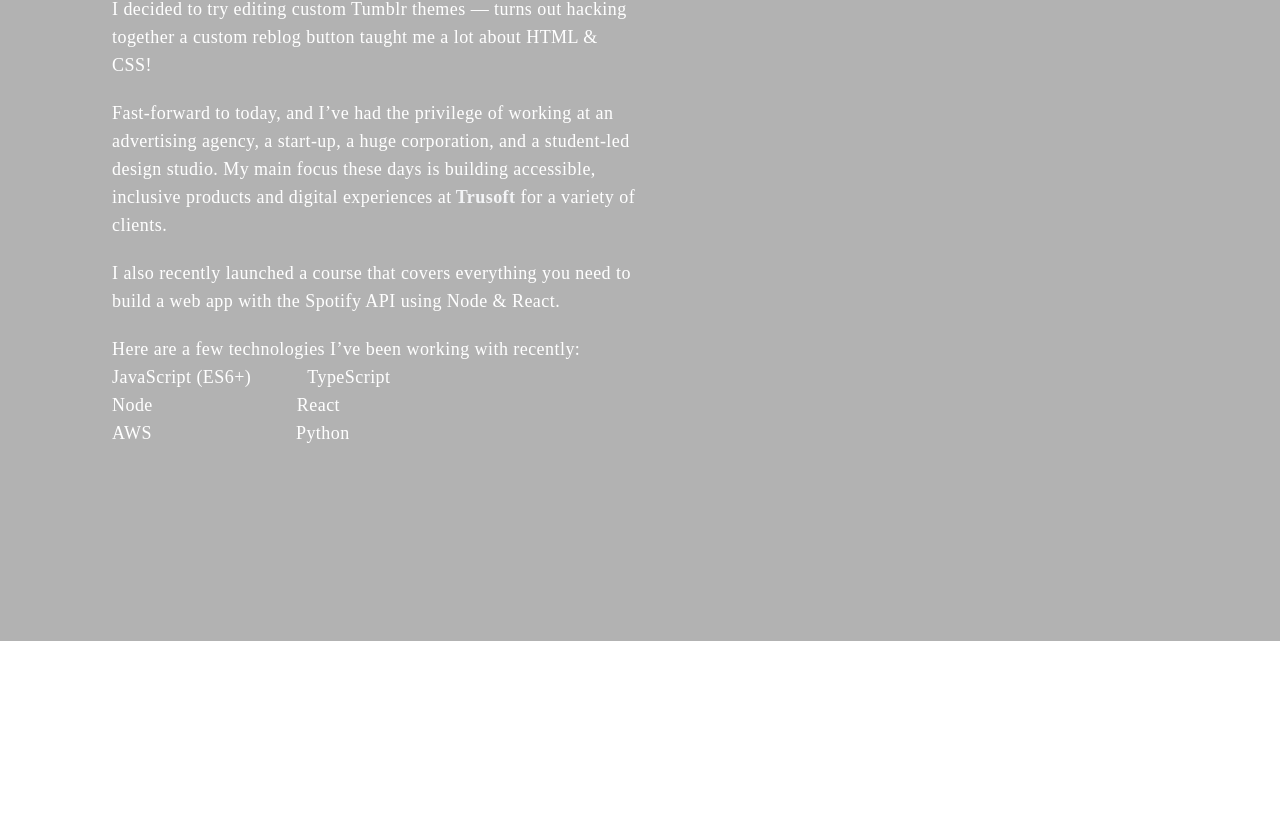
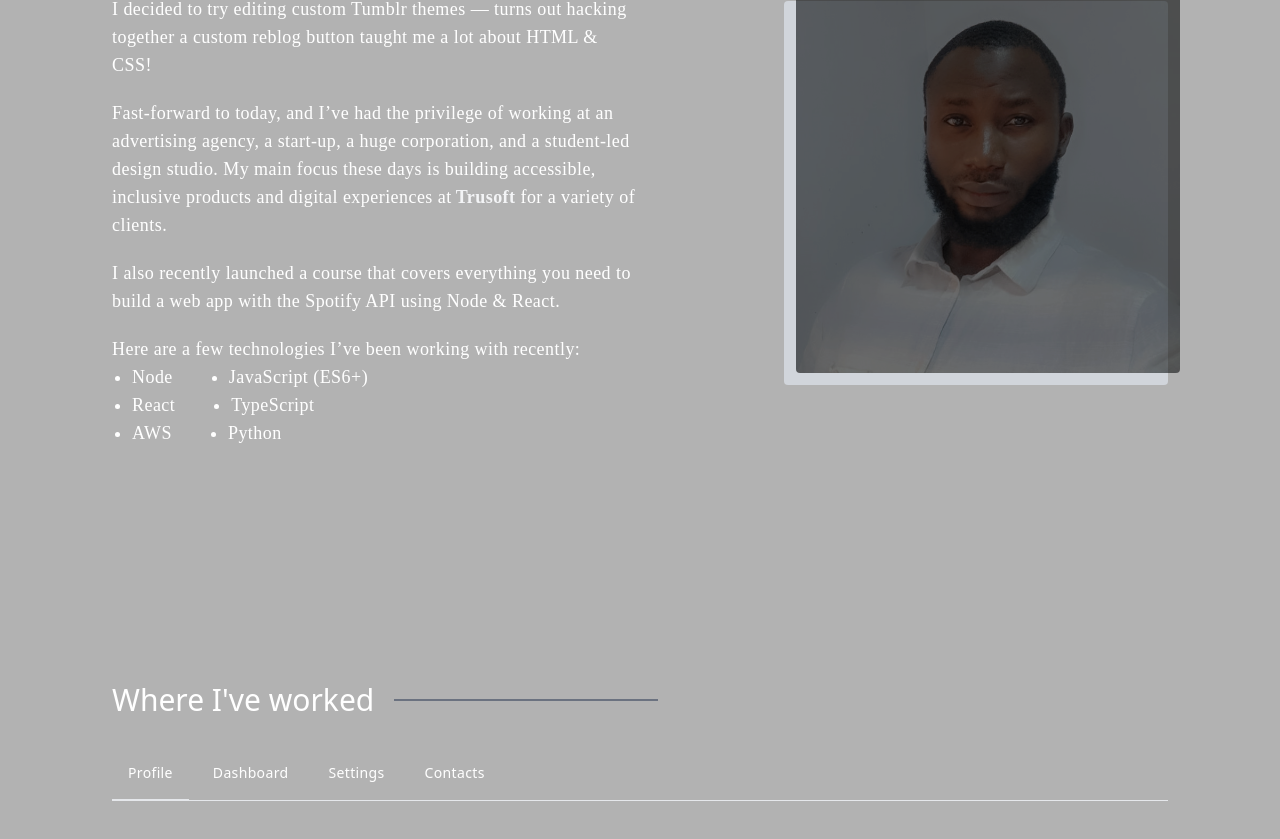
Before and after one commit to siyfa/v1, a React (Vite) app: page / in a window 1280 px wide. Shown: the part 959-1798 px from the top of the page. Before the commit the page ends 1600 px from the top, so only its background shows below. Built offline with nearby package versions, Linux system fonts and the light colour scheme; a web font is replaced by a local one.

Commit message:
experience

```diff
--- a/src/App.jsx
+++ b/src/App.jsx
@@ -4,6 +4,7 @@ import { Splash } from "./components/splash";
 import { About } from "./sections/about";
 import { ParticleBackground } from "./components/particle";
 import { Overlay } from "./components/style";
+import { Experience } from "./sections/experience";
 
 function App() {
   const [loading, setLoading] = useState(true);
@@ -24,6 +25,7 @@ function App() {
           <Overlay>
             <Hero />
             <About />
+            <Experience/>
           </Overlay>
         </>
       )}
--- a/src/components/style.js
+++ b/src/components/style.js
@@ -5,13 +5,14 @@ export const Wrapper = styled.div`
     height: 100%;
     width: 100%;
     position: relative;
+    margin-bottom: -60px;
 `;
 
 export const Section = styled.div`
     height: 100%;
     width: 100%;
     background-color: rgba(0, 0, 0, 0.3);
-    margin-top: -60px;
+    margin: 0;
 `;
 
 export const Overlay = styled.div`
--- a/src/sections/about/index.jsx
+++ b/src/sections/about/index.jsx
@@ -1,4 +1,5 @@
-import { Wrapper, Section } from "../../components/style";
+import { Section } from "../../components/style";
+import Me from "../../assets/images/me.jpg";
 
 export const About = () => {
   return (
@@ -8,7 +9,7 @@ export const About = () => {
           <h2 className="text-3xl font-primary">About Me</h2>
           <span className="bg-gray-500 h-0.5 w-1/4 ml-5"></span>
         </div>
-        <div className="flex flex-wrap items-center">
+        <div className="flex flex-wrap md:flex-row flex-col items-center justify-between">
           <div className="w-1/2 text-lg font-tetiary tracking-wide">
             <p className="mb-5">
               Hello! My name is Faruk and I enjoy creating things that live on
@@ -39,18 +40,27 @@ export const About = () => {
               <p>
                 Here are a few technologies I’ve been working with recently:
               </p>
-              <div className="flex flex-wrap">
-                <p>JavaScript (ES6+)</p>
-                <p className="ml-14">TypeScript</p>
-              </div>
-              <div className="flex flex-wrap">
-                <p>Node</p>
-                <p className="ml-36">React</p>
-              </div>
-              <div className="flex flex-wrap">
-                <p>AWS</p>
-                <p className="ml-36">Python</p>
-              </div>
+              <ul className="flex flex-wrap list-disc ml-5">
+                <li>Node</li>
+                <li className="ml-14">JavaScript (ES6+)</li>
+              </ul>
+              <ul className="flex flex-wrap list-disc ml-5">
+                <li>React</li>
+                <li className="ml-14">TypeScript</li>
+              </ul>
+              <ul className="flex flex-wrap list-disc ml-5">
+                <li>AWS</li>
+                <li className="ml-14">Python</li>
+              </ul>
+            </div>
+          </div>
+          <div className="">
+            <div className="h-96 w-96 bg-gray-300 relative rounded">
+              <img
+                src={Me}
+                alt="siyanbola faruk"
+                className="object-cover md:h-full md:w-full absolute left-3 hover:left-0 bottom-3 hover:bottom-0 mix-blend-multiply brightness-50 hover:brightness-100 rounded"
+              />
             </div>
           </div>
         </div>
--- /dev/null
+++ b/src/sections/experience/index.jsx
@@ -0,0 +1,142 @@
+import { Section } from "../../components/style";
+
+export const Experience = () => {
+  return (
+    <Section>
+      <div className="max-w-screen-xl flex flex-wrap flex-col mx-auto pt-10 md:px-28 px-5">
+        <div className="flex flex-wrap justify-left items-center mb-5">
+          <h2 className="text-3xl font-primary">Where I've worked</h2>
+          <span className="bg-gray-500 h-0.5 w-1/4 ml-5"></span>
+        </div>
+
+        <div class="mb-4 mt-2 border-b border-gray-200 dark:border-gray-700">
+          <ul
+            class="flex flex-wrap -mb-px text-sm font-medium text-center tracking-wide"
+            id="myTab"
+            data-tabs-toggle="#myTabContent"
+            role="tablist"
+          >
+            <li class="mr-2" role="presentation">
+              <button
+                class="inline-block p-4 border-b-2 rounded-t-lg"
+                id="profile-tab"
+                data-tabs-target="#profile"
+                type="button"
+                role="tab"
+                aria-controls="profile"
+                aria-selected="false"
+              >
+                Profile
+              </button>
+            </li>
+            <li class="mr-2" role="presentation">
+              <button
+                class="inline-block p-4 border-b-2 border-transparent rounded-t-lg hover:text-gray-600 hover:border-gray-300 dark:hover:text-gray-300"
+                id="dashboard-tab"
+                data-tabs-target="#dashboard"
+                type="button"
+                role="tab"
+                aria-controls="dashboard"
+                aria-selected="false"
+              >
+                Dashboard
+              </button>
+            </li>
+            <li class="mr-2" role="presentation">
+              <button
+                class="inline-block p-4 border-b-2 border-transparent rounded-t-lg hover:text-gray-600 hover:border-gray-300 dark:hover:text-gray-300"
+                id="settings-tab"
+                data-tabs-target="#settings"
+                type="button"
+                role="tab"
+                aria-controls="settings"
+                aria-selected="false"
+              >
+                Settings
+              </button>
+            </li>
+            <li role="presentation">
+              <button
+                class="inline-block p-4 border-b-2 border-transparent rounded-t-lg hover:text-gray-600 hover:border-gray-300 dark:hover:text-gray-300"
+                id="contacts-tab"
+                data-tabs-target="#contacts"
+                type="button"
+                role="tab"
+                aria-controls="contacts"
+                aria-selected="false"
+              >
+                Contacts
+              </button>
+            </li>
+          </ul>
+        </div>
+        <div id="myTabContent">
+          <div
+            class="hidden p-4 rounded-lg bg-gray-50 dark:bg-gray-800"
+            id="profile"
+            role="tabpanel"
+            aria-labelledby="profile-tab"
+          >
+            <p class="text-sm text-gray-500 dark:text-gray-400">
+              This is some placeholder content the{" "}
+              <strong class="font-medium text-gray-800 dark:text-white">
+                Profile tab's associated content
+              </strong>
+              . Clicking another tab will toggle the visibility of this one for
+              the next. The tab JavaScript swaps classes to control the content
+              visibility and styling.
+            </p>
+          </div>
+          <div
+            class="hidden p-4 rounded-lg bg-gray-50 dark:bg-gray-800"
+            id="dashboard"
+            role="tabpanel"
+            aria-labelledby="dashboard-tab"
+          >
+            <p class="text-sm text-gray-500 dark:text-gray-400">
+              This is some placeholder content the{" "}
+              <strong class="font-medium text-gray-800 dark:text-white">
+                Dashboard tab's associated content
+              </strong>
+              . Clicking another tab will toggle the visibility of this one for
+              the next. The tab JavaScript swaps classes to control the content
+              visibility and styling.
+            </p>
+          </div>
+          <div
+            class="hidden p-4 rounded-lg bg-gray-50 dark:bg-gray-800"
+            id="settings"
+            role="tabpanel"
+            aria-labelledby="settings-tab"
+          >
+            <p class="text-sm text-gray-500 dark:text-gray-400">
+              This is some placeholder content the{" "}
+              <strong class="font-medium text-gray-800 dark:text-white">
+                Settings tab's associated content
+              </strong>
+              . Clicking another tab will toggle the visibility of this one for
+              the next. The tab JavaScript swaps classes to control the content
+              visibility and styling.
+            </p>
+          </div>
+          <div
+            class="hidden p-4 rounded-lg bg-gray-50 dark:bg-gray-800"
+            id="contacts"
+            role="tabpanel"
+            aria-labelledby="contacts-tab"
+          >
+            <p class="text-sm text-gray-500 dark:text-gray-400">
+              This is some placeholder content the{" "}
+              <strong class="font-medium text-gray-800 dark:text-white">
+                Contacts tab's associated content
+              </strong>
+              . Clicking another tab will toggle the visibility of this one for
+              the next. The tab JavaScript swaps classes to control the content
+              visibility and styling.
+            </p>
+          </div>
+        </div>
+      </div>
+    </Section>
+  );
+};
```
Also changed, not shown: src/assets/images/me.jpg (added).
